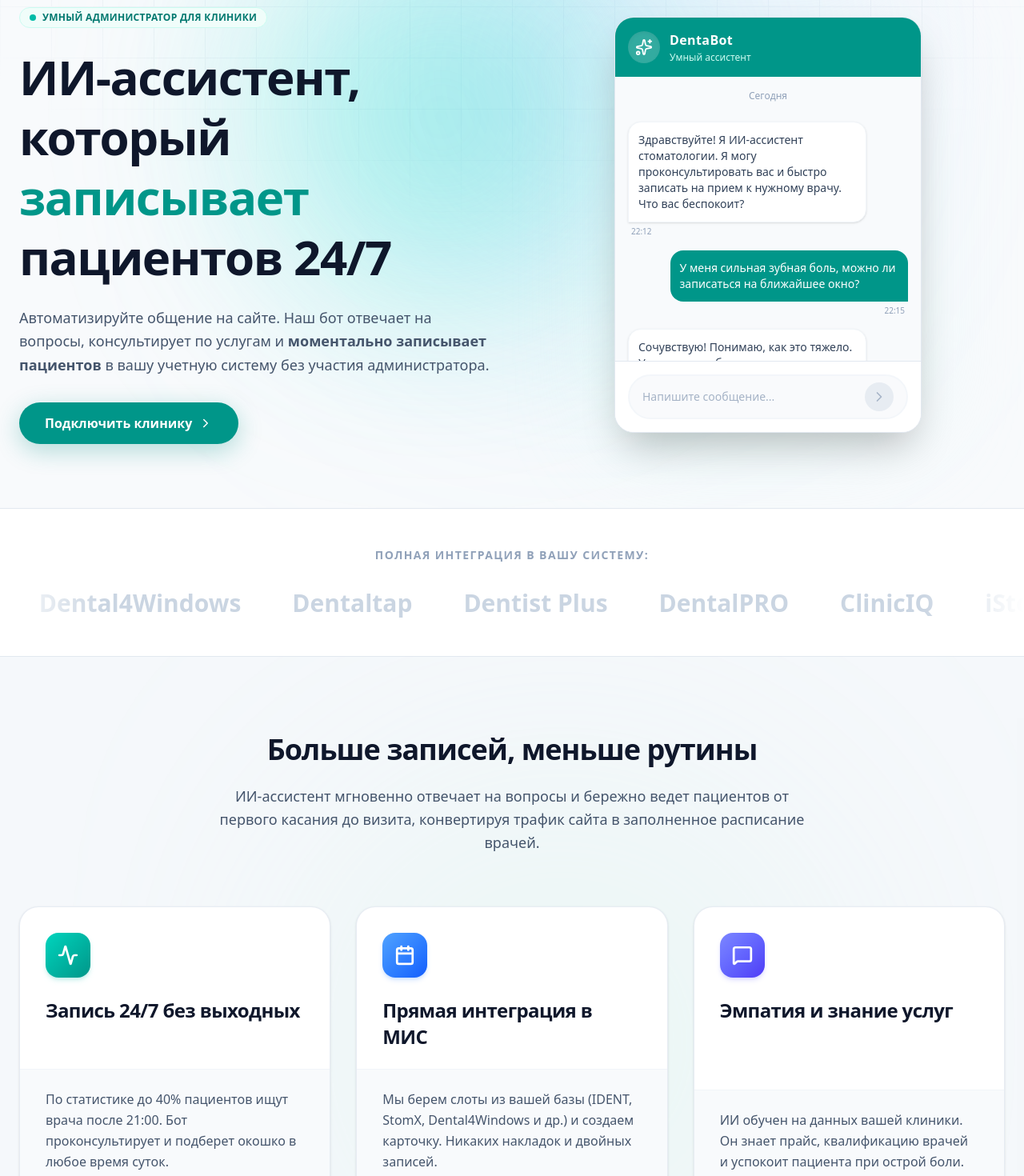
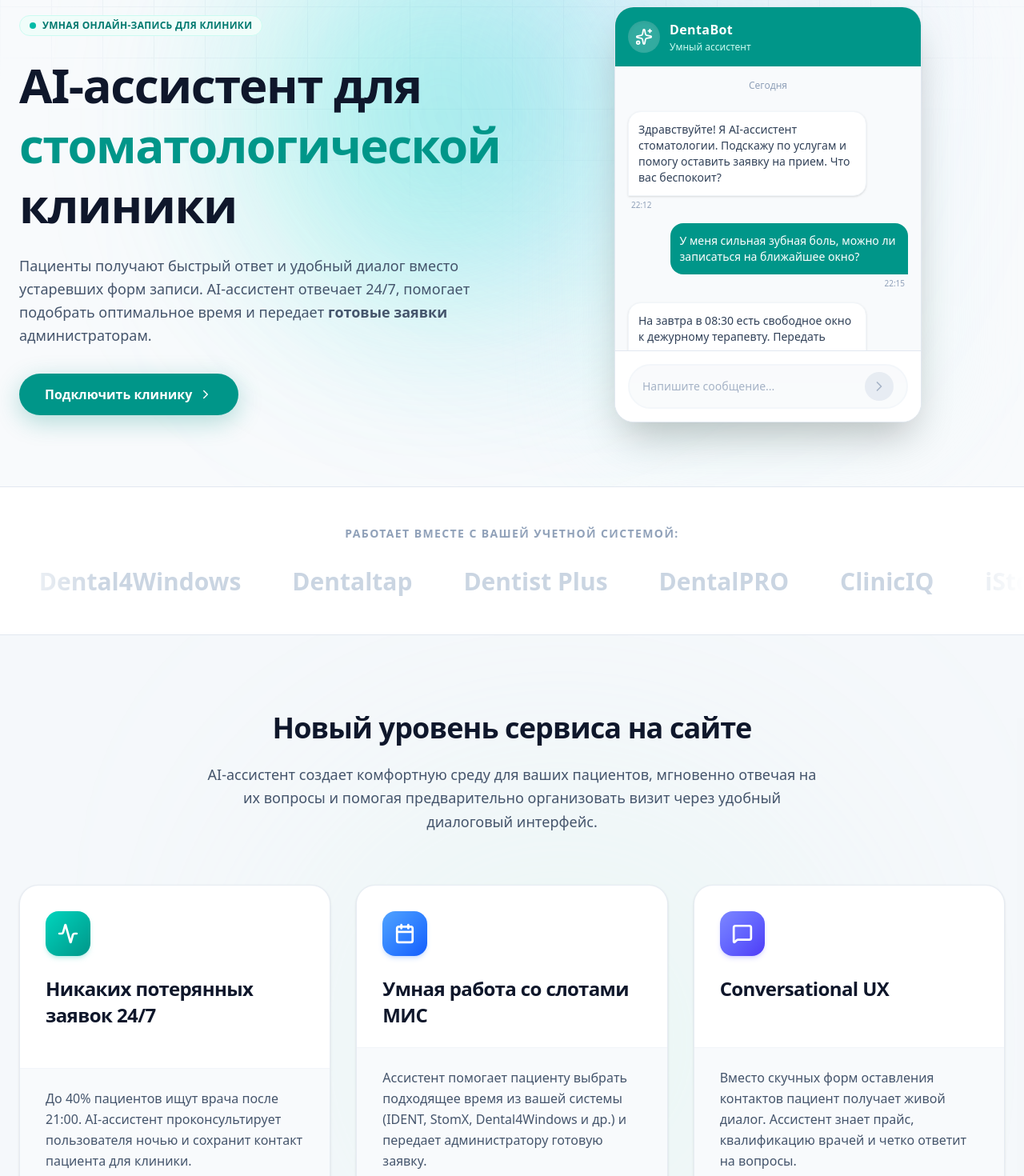
Before and after one commit to rarkomarovic-maker/clinics1, a React (Vite) app: page / in a window 1280 px wide. Shown: the part 120-1590 px from the top of the page at 80% size. Built offline with nearby package versions, Linux system fonts and the light colour scheme.

Commit message:
Add files via upload

```diff
--- a/src/App.tsx
+++ b/src/App.tsx
@@ -12,9 +12,9 @@ export default function App() {
   ];
 
   const chatMessages = [
-    { role: 'bot', text: 'Здравствуйте! Я ИИ-ассистент стоматологии. Я могу проконсультировать вас и быстро записать на прием к нужному врачу. Что вас беспокоит?', time: '22:12' },
+    { role: 'bot', text: 'Здравствуйте! Я AI-ассистент стоматологии. Подскажу по услугам и помогу оставить заявку на прием. Что вас беспокоит?', time: '22:12' },
     { role: 'user', text: 'У меня сильная зубная боль, можно ли записаться на ближайшее окно?', time: '22:15' },
-    { role: 'bot', text: 'Сочувствую! Понимаю, как это тяжело. У нас есть свободное окно к дежурному терапевту завтра утром в 08:30. Записать вас?', time: '22:15' }
+    { role: 'bot', text: 'На завтра в 08:30 есть свободное окно к дежурному терапевту. Передать вашу заявку администратору для подтверждения записи?', time: '22:15' }
   ];
 
   return (
@@ -38,7 +38,7 @@ export default function App() {
             <Stethoscope className="w-6 h-6 sm:w-7 sm:h-7 text-teal-600 shrink-0" />
             <span className="text-lg sm:text-xl font-bold tracking-tight text-slate-900">DentaBot<span className="text-teal-600">.AI</span></span>
           </div>
-          <a href="https://t.me/GreyPorsche" target="_blank" rel="noopener noreferrer" className="bg-teal-600 hover:bg-teal-700 text-white px-4 py-2 sm:px-5 sm:py-2.5 rounded-full text-xs sm:text-sm font-semibold transition-all shadow-sm hover:shadow-md flex items-center gap-1 shrink-0 whitespace-nowrap">
+          <a href="https://t.me/GreyPorsche" target="_blank" rel="noopener noreferrer" className="selection:bg-teal-900 selection:text-teal-50 bg-teal-600 hover:bg-teal-700 text-white px-4 py-2 sm:px-5 sm:py-2.5 rounded-full text-xs sm:text-sm font-semibold transition-all shadow-sm hover:shadow-md flex items-center gap-1 shrink-0 whitespace-nowrap">
             Запросить демо <ChevronRight size={16} className="shrink-0" />
           </a>
         </div>
@@ -55,16 +55,16 @@ export default function App() {
                 <span className="animate-ping absolute inline-flex h-full w-full rounded-full bg-teal-400 opacity-75"></span>
                 <span className="relative inline-flex rounded-full h-2 w-2 bg-teal-500"></span>
               </span>
-              Умный администратор для клиники
+              Умная онлайн-запись для клиники
             </div>
             <h1 className="text-5xl lg:text-6xl font-extrabold leading-tight tracking-tight mb-6">
-              ИИ-ассистент, который <span className="text-teal-600">записывает</span> пациентов 24/7
+              AI-ассистент для <span className="text-teal-600">стоматологической</span> клиники
             </h1>
             <p className="text-lg text-slate-600 mb-8 leading-relaxed">
-              Автоматизируйте общение на сайте. Наш бот отвечает на вопросы, консультирует по услугам и <b>моментально записывает пациентов</b> в вашу учетную систему без участия администратора.
+              Пациенты получают быстрый ответ и удобный диалог вместо устаревших форм записи. AI-ассистент отвечает 24/7, помогает подобрать оптимальное время и передает <b>готовые заявки</b> администраторам.
             </p>
             <div className="flex justify-center lg:justify-start">
-              <a href="https://t.me/GreyPorsche" target="_blank" rel="noopener noreferrer" className="bg-teal-600 hover:bg-teal-700 text-white px-8 py-3.5 rounded-full text-base font-semibold transition-all shadow-[0_8px_30px_rgb(13,148,136,0.3)] hover:shadow-[0_8px_30px_rgb(13,148,136,0.5)] hover:-translate-y-0.5 flex items-center justify-center gap-2">
+              <a href="https://t.me/GreyPorsche" target="_blank" rel="noopener noreferrer" className="selection:bg-teal-900 selection:text-teal-50 bg-teal-600 hover:bg-teal-700 text-white px-8 py-3.5 rounded-full text-base font-semibold transition-all shadow-[0_8px_30px_rgb(13,148,136,0.3)] hover:shadow-[0_8px_30px_rgb(13,148,136,0.5)] hover:-translate-y-0.5 flex items-center justify-center gap-2">
                 Подключить клинику <ChevronRight size={18} />
               </a>
             </div>
@@ -128,7 +128,7 @@ export default function App() {
       {/* Integrations Full-Width Marquee */}
       <section className="border-y border-slate-200 bg-white py-12 overflow-hidden flex flex-col items-center select-none">
         <p className="text-sm font-bold text-slate-400 uppercase tracking-widest mb-8 text-center px-6">
-          Полная интеграция в вашу систему:
+          Работает вместе с вашей учетной системой:
         </p>
         <div className="relative w-full flex items-center" style={{ maskImage: 'linear-gradient(to right, transparent, black 10%, black 90%, transparent)', WebkitMaskImage: '-webkit-linear-gradient(left, transparent, black 10%, black 90%, transparent)' }}>
           <div className="flex w-max animate-marquee space-x-16 items-center text-slate-300 font-bold text-2xl sm:text-3xl">
@@ -145,9 +145,9 @@ export default function App() {
       <section id="features" className="py-24 bg-slate-100/50">
         <div className="max-w-7xl mx-auto px-6">
           <div className="text-center max-w-3xl mx-auto mb-16">
-            <h2 className="text-4xl font-extrabold text-slate-900 mb-6 tracking-tight">Больше записей, меньше рутины</h2>
+            <h2 className="text-4xl font-extrabold text-slate-900 mb-6 tracking-tight">Новый уровень сервиса на сайте</h2>
             <p className="text-slate-600 font-medium text-lg leading-relaxed">
-              ИИ-ассистент мгновенно отвечает на вопросы и бережно ведет пациентов от первого касания до визита, конвертируя трафик сайта в заполненное расписание врачей.
+              AI-ассистент создает комфортную среду для ваших пациентов, мгновенно отвечая на их вопросы и помогая предварительно организовать визит через удобный диалоговый интерфейс.
             </p>
           </div>
 
@@ -157,11 +157,11 @@ export default function App() {
                 <div className="w-14 h-14 bg-gradient-to-br from-teal-400 to-teal-600 text-white rounded-2xl flex items-center justify-center mb-6 shadow-md shadow-teal-500/20 group-hover:scale-110 transition-transform">
                   <Activity size={26} strokeWidth={2.5} />
                 </div>
-                <h3 className="text-2xl font-bold text-slate-900 tracking-tight leading-snug">Запись 24/7 без выходных</h3>
+                <h3 className="text-2xl font-bold text-slate-900 tracking-tight leading-snug">Никаких потерянных заявок 24/7</h3>
               </div>
               <div className="p-8 pt-6 mt-auto bg-slate-50 rounded-b-3xl border-t border-slate-100">
                 <p className="text-slate-600 leading-relaxed font-medium">
-                  По статистике до 40% пациентов ищут врача после 21:00. Бот проконсультирует и подберет окошко в любое время суток.
+                  До 40% пациентов ищут врача после 21:00. AI-ассистент проконсультирует пользователя ночью и сохранит контакт пациента для клиники.
                 </p>
               </div>
             </div>
@@ -171,11 +171,11 @@ export default function App() {
                 <div className="w-14 h-14 bg-gradient-to-br from-blue-400 to-blue-600 text-white rounded-2xl flex items-center justify-center mb-6 shadow-md shadow-blue-500/20 group-hover:scale-110 transition-transform">
                   <Calendar size={26} strokeWidth={2.5} />
                 </div>
-                <h3 className="text-2xl font-bold text-slate-900 tracking-tight leading-snug">Прямая интеграция в МИС</h3>
+                <h3 className="text-2xl font-bold text-slate-900 tracking-tight leading-snug">Умная работа со слотами МИС</h3>
               </div>
               <div className="p-8 pt-6 mt-auto bg-slate-50 rounded-b-3xl border-t border-slate-100">
                 <p className="text-slate-600 leading-relaxed font-medium">
-                  Мы берем слоты из вашей базы (IDENT, StomX, Dental4Windows и др.) и создаем карточку. Никаких накладок и двойных записей.
+                  Ассистент помогает пациенту выбрать подходящее время из вашей системы (IDENT, StomX, Dental4Windows и др.) и передает администратору готовую заявку.
                 </p>
               </div>
             </div>
@@ -185,11 +185,11 @@ export default function App() {
                 <div className="w-14 h-14 bg-gradient-to-br from-indigo-400 to-indigo-600 text-white rounded-2xl flex items-center justify-center mb-6 shadow-md shadow-indigo-500/20 group-hover:scale-110 transition-transform">
                   <MessageSquare size={26} strokeWidth={2.5} />
                 </div>
-                <h3 className="text-2xl font-bold text-slate-900 tracking-tight leading-snug">Эмпатия и знание услуг</h3>
+                <h3 className="text-2xl font-bold text-slate-900 tracking-tight leading-snug">Conversational UX</h3>
               </div>
               <div className="p-8 pt-6 mt-auto bg-slate-50 rounded-b-3xl border-t border-slate-100">
                 <p className="text-slate-600 leading-relaxed font-medium">
-                  ИИ обучен на данных вашей клиники. Он знает прайс, квалификацию врачей и успокоит пациента при острой боли.
+                  Вместо скучных форм оставления контактов пациент получает живой диалог. Ассистент знает прайс, квалификацию врачей и четко ответит на вопросы.
                 </p>
               </div>
             </div>
```
